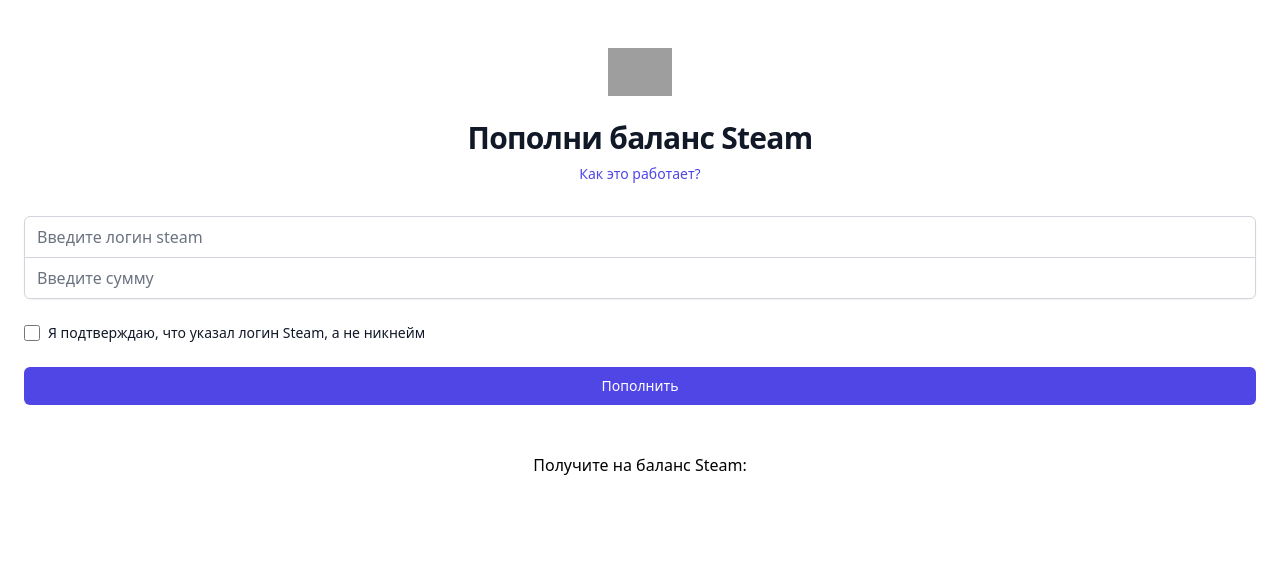
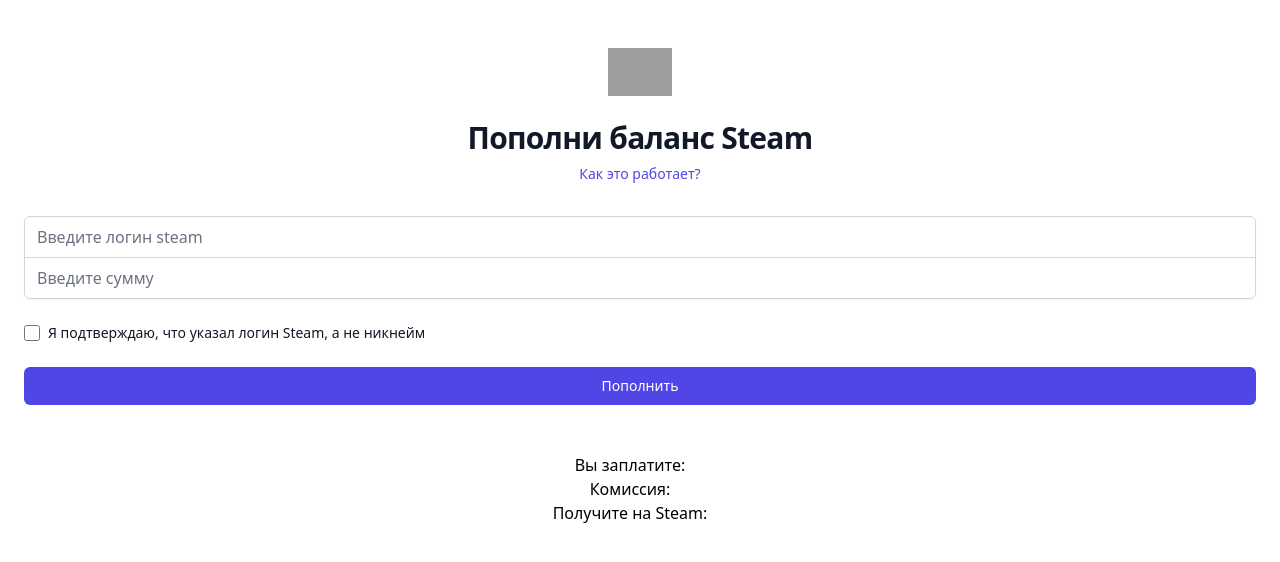
Before and after one commit to BadVoice/steamBalance-frontend, a Vue app: page / in a window 1280 px wide. Shown: the top 562 px of the page. Built offline with nearby package versions, Linux system fonts and the light colour scheme; grey boxes are pictures that could not be loaded.

Commit message:
feat: create calc form

```diff
--- a/src/components/Form.vue
+++ b/src/components/Form.vue
@@ -28,7 +28,8 @@
           <div>
             <label for="number" class="sr-only">Сумма</label>
             <input
-            v-model="amount"
+            v-model="userAmount"
+
             id="SUM" name="SUM" type="number" autocomplete="SUM" required="" class="relative block w-full appearance-none rounded-none rounded-b-md border border-gray-300 px-3 py-2 text-gray-900 placeholder-gray-500 focus:z-10 focus:border-indigo-500 focus:outline-none focus:ring-indigo-500 sm:text-sm" placeholder="Введите сумму" />
           </div>
         </div>
@@ -54,26 +55,51 @@
       </form>
     </div>
 
-    <div class="flex min-h-full items-center justify-around py-12 px-4 sm:px-6 lg:px-8">
-        <div class="form__calc flex">
-            <div class="">
-              <span>Получите на баланс Steam:
-                </span>
-            </div>
+    <div class="flex min-h-full flex-col items-center justify-around py-12 px-4 sm:px-6 lg:px-8">
+        <div class="flex">
+          <div class="flex gap-5">
+              <div class="flex ">
+                <span>Вы заплатите: </span>
+              </div>
 
-            <div>{{ amount }}</div>
+              <div class="flex">{{ userAmount }}</div>
+          </div>
         </div>
 
+        <div class="flex gap-5">
+          <div class="flex">
+            <span>Комиссия:</span>
+          </div>
+          <div class="flex">{{ getComission ? getComission : '' }}</div>
+        </div>
+
+        <div class="flex gap-5">
+          <div class="flex">
+            <span>Получите на Steam:</span>
+          </div>
+          <div class="flex">{{ getUserResultAmount ? getUserResultAmount : '' }}</div>
+        </div>
+    </div>
+
       </div>
-  </div>
+
 </template>
 
 <script setup>
-import { ref } from "@vue/reactivity";
+import { ref, computed, reactive } from "@vue/reactivity";
 
-  const amount = ref('')
-  function checkNumber (){
+  const comission = 25
+  const userAmount = ref()
 
-  }
+  const getComission  = computed(() => {
+    let sum = userAmount.value / 100 * comission
+    return sum
+  })
+
+  const getUserResultAmount  = computed(() => {
+    let resultAmount = userAmount.value - getComission.value
+    return resultAmount
+  })
+
 
 </script>
```
